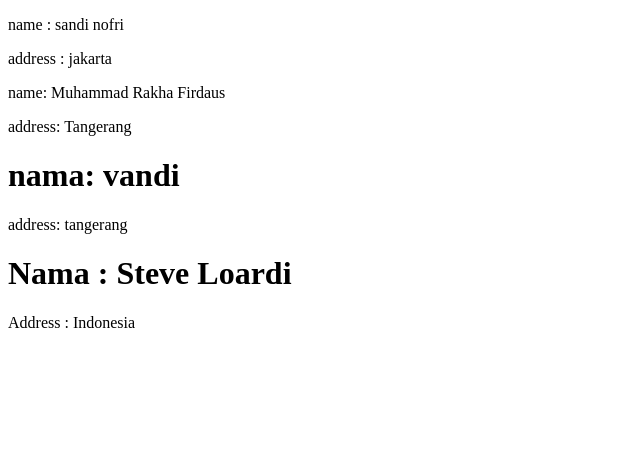
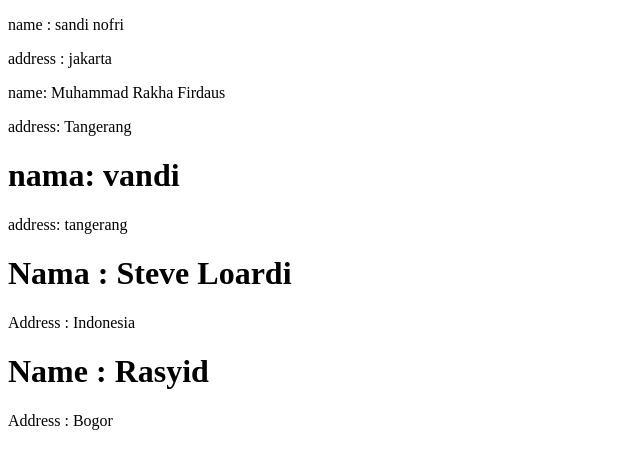
Before and after one commit to mrakhaf/Challenge-Bootcamp-FER-14-Chapter-1-Topic-2, a plain HTML site: page index.html in a window 1280 px wide. Shown: the whole page, without its empty margins (0-640 px from the left). Drawn offline with Linux system fonts and the light colour scheme.

Commit message:
feature/rasyid

```diff
--- a/index.html
+++ b/index.html
@@ -16,5 +16,7 @@
     <h1>Nama : Steve Loardi</h1>
     <p>Address : Indonesia </p>
     <!-- Steve Loardi  -->
+    <h1>Name : Rasyid </h1>
+    <p>Address : Bogor </p>
 </body>
 </html>
```
